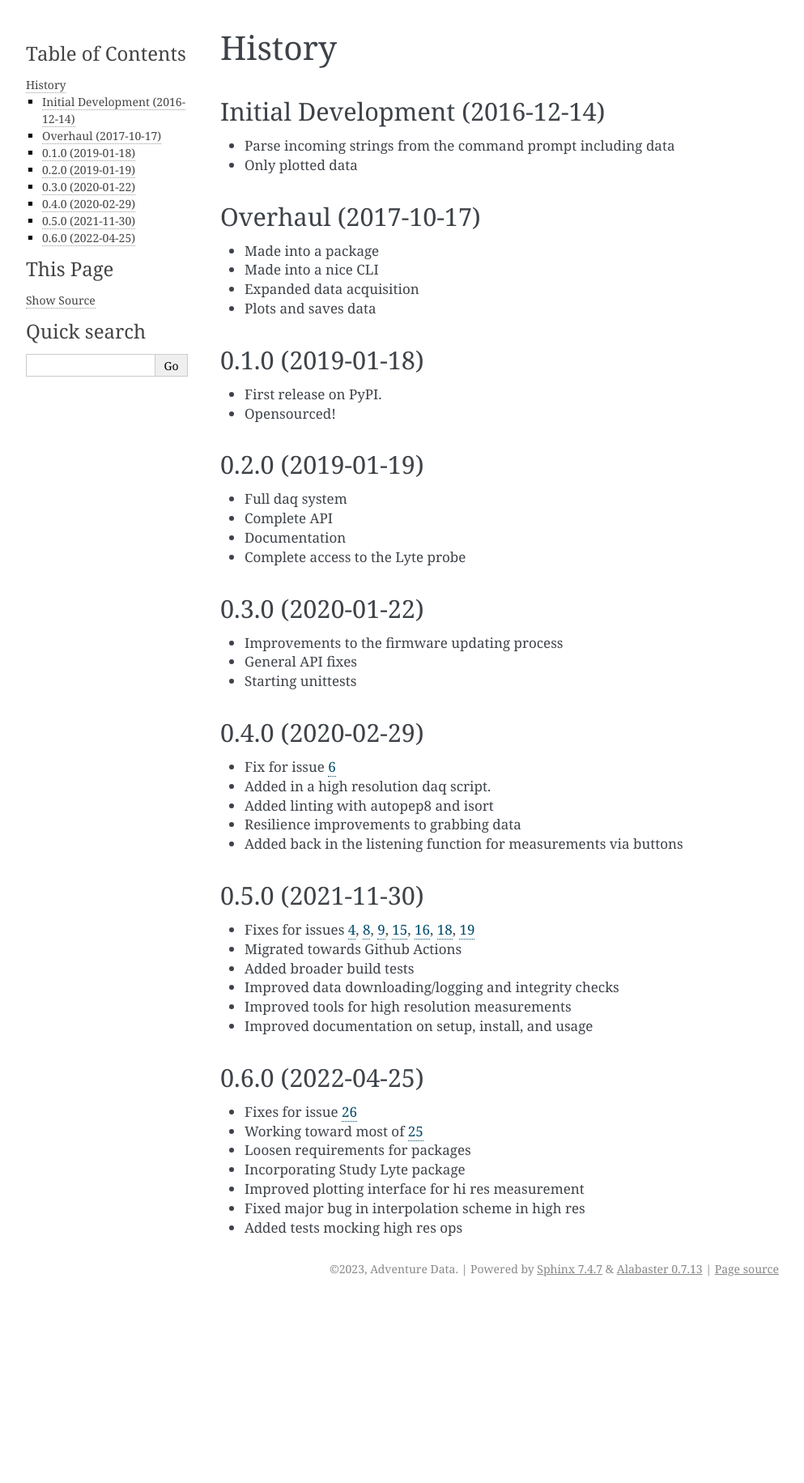
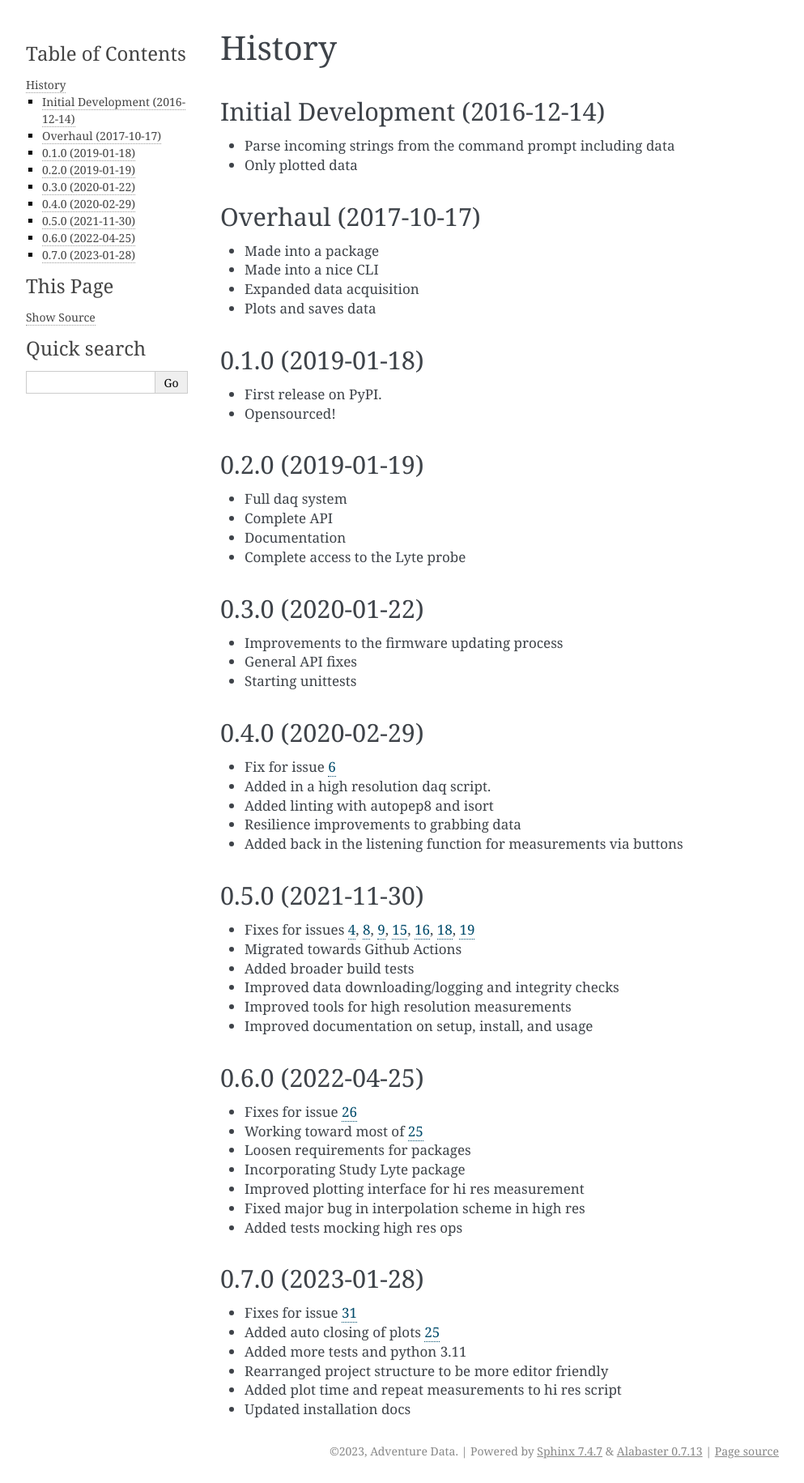
Before and after one commit to AdventureData/radicl, a Sphinx documentation site: the page built from docs/history.rst, in a window 1280 px wide. Shown: the whole page at 81% size, without its empty margins (148-1141 px from the left). Built offline with Sphinx 7.4.7, drawn with Linux system fonts in a browser that asks for light colours; pages that are not in the unit, such as notebooks, are missing from menus; before the commit the page ends 1606 px from its top, so only the background shows below that.

Commit message:
Updated history

```diff
--- a/docs/history.rst
+++ b/docs/history.rst
@@ -77,3 +77,16 @@ Overhaul (2017-10-17)
 
 .. _25: https://github.com/AdventureData/radicl/issues/25
 .. _26: https://github.com/AdventureData/radicl/issues/26
+
+
+0.7.0 (2023-01-28)
+------------------
+* Fixes for issue 31_
+* Added auto closing of plots 25_
+* Added more tests and python 3.11
+* Rearranged project structure to be more editor friendly
+* Added plot time and repeat measurements to hi res script
+* Updated installation docs
+
+.. _25: https://github.com/AdventureData/radicl/issues/25
+.. _31: https://github.com/AdventureData/radicl/issues/31
```
